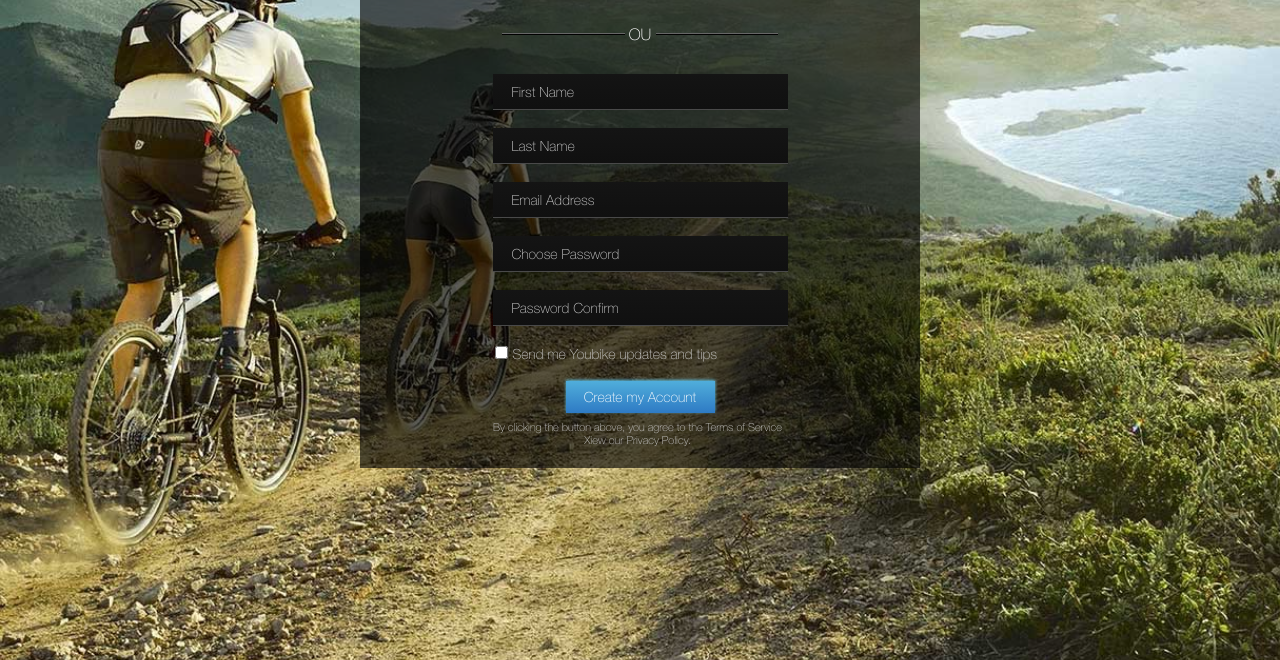
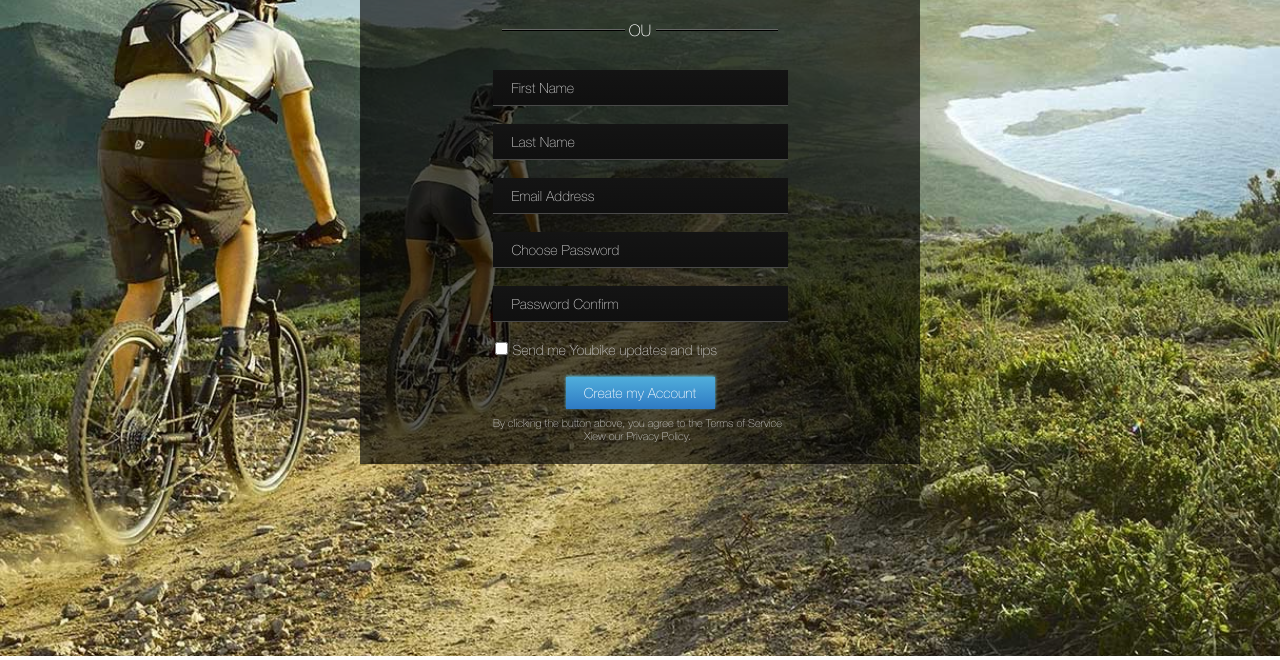
Before and after one commit to ilyastepanenko/ilyastepanenko.github.io, a plain HTML site: page 5_stepanenko/index.html in a window 1280 px wide. Shown: the part 390-1050 px from the top of the page. Drawn offline with Linux system fonts and the light colour scheme.

Commit message:
margin fix

```diff
--- a/5_stepanenko/css/style.css
+++ b/5_stepanenko/css/style.css
@@ -91,8 +91,8 @@ body {
   text-align: center;
   width: 560px;
   margin: 0 auto;
-  padding-top: 15%;
-  padding-bottom: 15%;
+  margin-top: 15%;
+  margin-bottom: 15%;
 }
 
 h3 {
```
